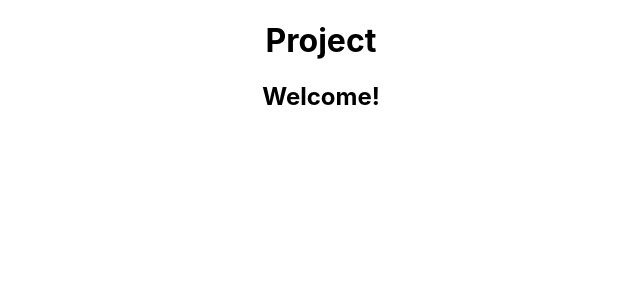
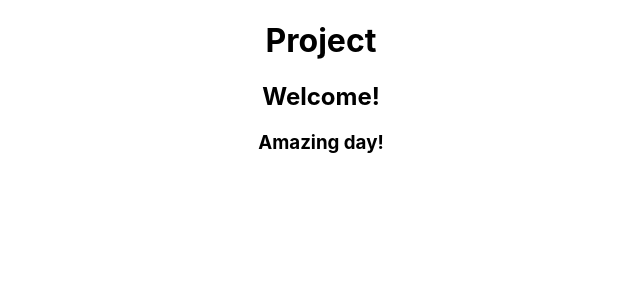
Before and after one commit to sorisk3-git/little-lemon, a React (Create React App) app: page / in a window 1280 px wide. Shown: the top 300 px of the page, without its empty margins (319-959 px from the left). Built offline with nearby package versions, Linux system fonts and the light colour scheme.

Commit message:
Initial commit

```diff
--- a/src/App.js
+++ b/src/App.js
@@ -5,6 +5,7 @@ function App() {
     <div className="App">
      <h1>Project</h1>
      <h2>Welcome!</h2>
+     <h3>Amazing day!</h3>
     </div>
   );
 }
```
